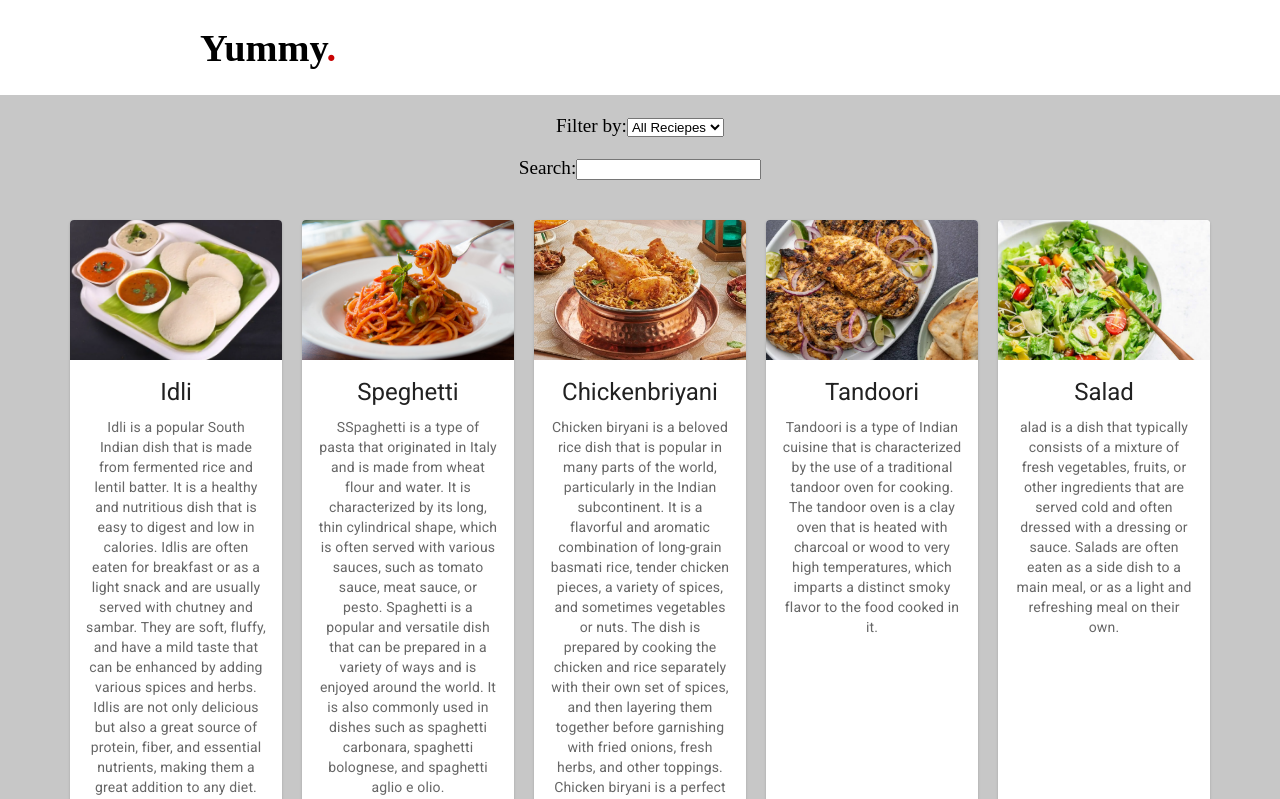
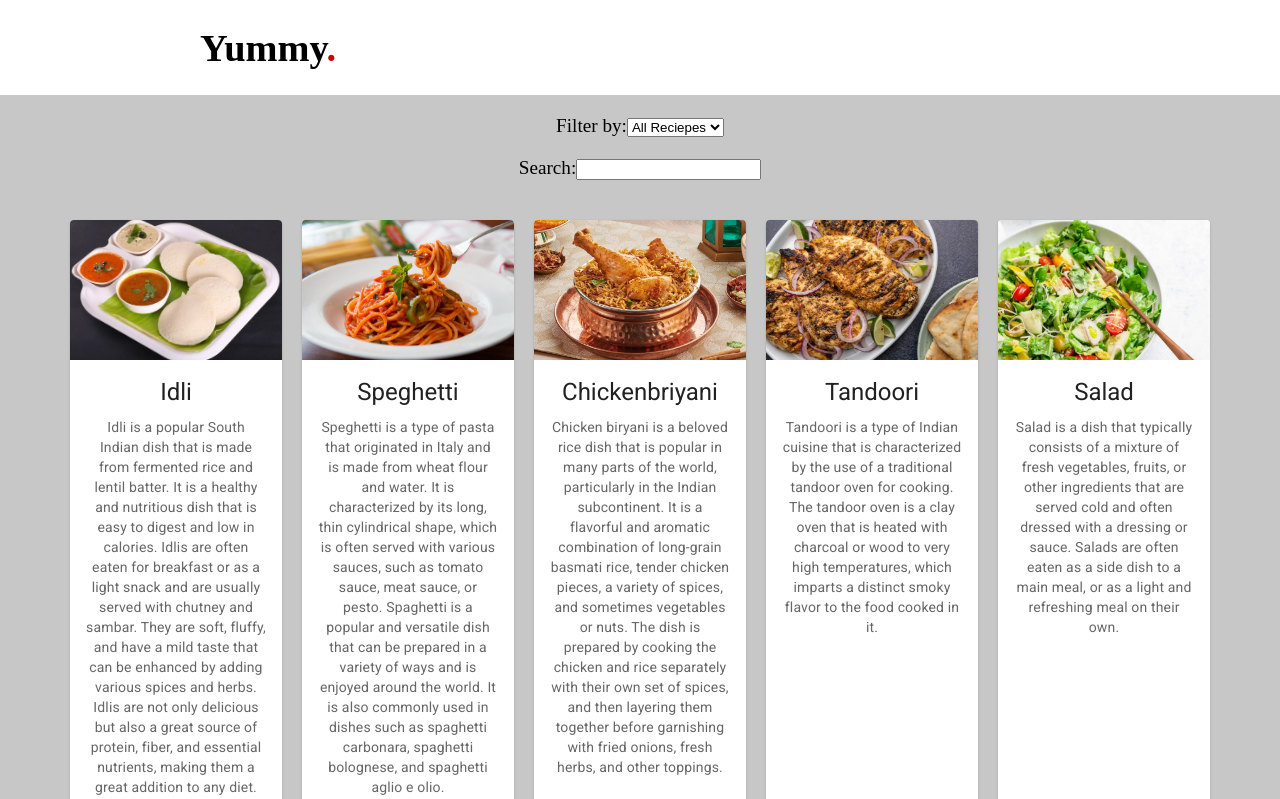
Before and after one commit to baleashvar/my-recipe-app, a React (Create React App) app: page / in a window 1280 px wide. Shown: the top 799 px of the page. Built offline with nearby package versions, Linux system fonts and the light colour scheme.

Commit message:
small errors correction

```diff
--- a/src/App.js
+++ b/src/App.js
@@ -20,14 +20,14 @@ function App() {
         {
             name: "Speghetti",
             image: Speghetti,
-            description:"SSpaghetti is a type of pasta that originated in Italy and is made from wheat flour and water. It is characterized by its long, thin cylindrical shape, which is often served with various sauces, such as tomato sauce, meat sauce, or pesto. Spaghetti is a popular and versatile dish that can be prepared in a variety of ways and is enjoyed around the world. It is also commonly used in dishes such as spaghetti carbonara, spaghetti bolognese, and spaghetti aglio e olio.",
+            description:"Speghetti is a type of pasta that originated in Italy and is made from wheat flour and water. It is characterized by its long, thin cylindrical shape, which is often served with various sauces, such as tomato sauce, meat sauce, or pesto. Spaghetti is a popular and versatile dish that can be prepared in a variety of ways and is enjoyed around the world. It is also commonly used in dishes such as spaghetti carbonara, spaghetti bolognese, and spaghetti aglio e olio.",
             mealType:"dinner",
             dietaryRestrictions:"vegetarian"
         },
         {
             name: "Chickenbriyani",
             image: Chickenbriyani,
-            description:"Chicken biryani is a beloved rice dish that is popular in many parts of the world, particularly in the Indian subcontinent. It is a flavorful and aromatic combination of long-grain basmati rice, tender chicken pieces, a variety of spices, and sometimes vegetables or nuts. The dish is prepared by cooking the chicken and rice separately with their own set of spices, and then layering them together before garnishing with fried onions, fresh herbs, and other toppings. Chicken biryani is a perfect comfort food and is enjoyed at family gatherings, festivals, and celebrations, as well as in restaurants and homes around the world.",
+            description:"Chicken biryani is a beloved rice dish that is popular in many parts of the world, particularly in the Indian subcontinent. It is a flavorful and aromatic combination of long-grain basmati rice, tender chicken pieces, a variety of spices, and sometimes vegetables or nuts. The dish is prepared by cooking the chicken and rice separately with their own set of spices, and then layering them together before garnishing with fried onions, fresh herbs, and other toppings. ",
             mealType:"lunch",
             dietaryRestrictions:"non-veg"
         },
@@ -41,7 +41,7 @@ function App() {
         {
             name: "Salad",
             image: Salad,
-            description:"alad is a dish that typically consists of a mixture of fresh vegetables, fruits, or other ingredients that are served cold and often dressed with a dressing or sauce. Salads are often eaten as a side dish to a main meal, or as a light and refreshing meal on their own.",
+            description:"Salad is a dish that typically consists of a mixture of fresh vegetables, fruits, or other ingredients that are served cold and often dressed with a dressing or sauce. Salads are often eaten as a side dish to a main meal, or as a light and refreshing meal on their own.",
             mealType:"dinner",
             dietaryRestrictions:"vegetarian"
         }
```
